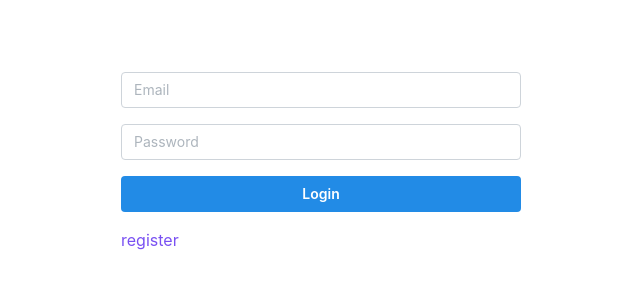
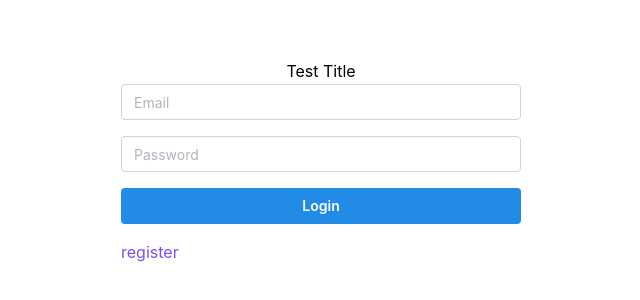
Before and after one commit to VerTrld/forum, a Next.js app: page /login in a window 1280 px wide. Shown: the part 238-538 px from the top of the page, without its empty margins (319-959 px from the left). Built offline with nearby package versions, Linux system fonts and the light colour scheme.

Commit message:
no message

```diff
--- a/src/app/(auth)/login/page.tsx
+++ b/src/app/(auth)/login/page.tsx
@@ -42,6 +42,9 @@
       align="center"
       justify="center"
     >
+
+<Text>Test Title</Text>
+
       <form
         onSubmit={handleSubmit}
         style={{ width: "100%", maxWidth: "400px" }}
--- a/src/app/page.tsx
+++ b/src/app/page.tsx
@@ -86,7 +86,6 @@
         title="Create New Thread"
       >
         {/* Modal content */}
-        <Text>Test Title</Text>
         <form onSubmit={handleSubmit}>
           <Flex direction={"column"} gap={20} flex={1} p={10}>
             <TextInput
```
